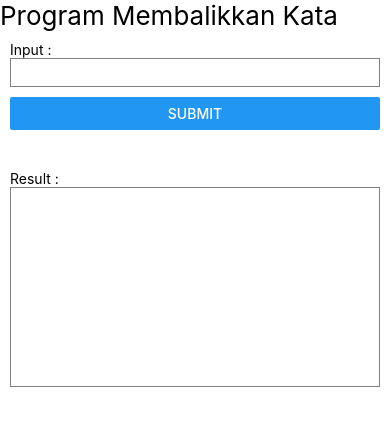
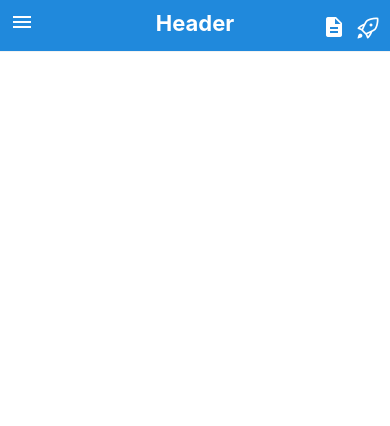
Before and after one commit to superwpdev/BelajarReactNative, a React Native app: screen / in a window 390 px wide. Shown: the top 426 px of the page. Built offline with nearby package versions, Linux system fonts and the light colour scheme.

Commit message:
header biru

```diff
--- a/App.js
+++ b/App.js
@@ -1,54 +1,88 @@
-import React, { Component } from 'react';
-import { View, Button, Text, TextInput} from 'react-native';
+import React from 'react';
+import {
+StyleSheet,
+View,
+Text,
+Linking,
+StyleProp,
+TextStyle,
+ViewStyle,
+} from 'react-native';
+import { Header as HeaderRNE, HeaderProps, Icon } from '@rneui/themed';
+import { TouchableOpacity } from 'react-native-gesture-handler';
+import { SafeAreaProvider } from 'react-native-safe-area-context';
 
-export default class App extends Component {
-  state = {
-    teks : '',
-    submitteks : '',
-  }
+type HeaderComponentProps = {
+title: string;
+view?: string;
+};
 
-  formsChange = (event) => {
-    const { text } = event;
-    let processedData = text;
-    console.log(processedData);
-    this.setState({
-      teks : processedData
-    })
-    console.log("karakter = " + this.state.teks);
-  }
+type ParamList = {
+Detail: {
+  openDrawer: void;
+};
+};
 
-  submitForms = () => {
-    let data = this.state.teks;
-    this.setState({
-      submitteks : data.split('').reverse('').join('')
-    })
-  }
+const Header: React.FunctionComponent<HeaderComponentProps> = (props) => {
 
-  render() {
-    return(
-      <View>
-      <Text style={{fontSize:26}}>Program Membalikkan Kata</Text>
-        <View style={{padding :  10}}>
-          <Text>Input :</Text>
-          <View style={{marginBottom : 10}}>
-            <TextInput
-              style={{ borderColor: 'gray', borderWidth: 1, padding : 5 }}
-              onChangeText={text => this.formsChange({ text })}
-              value={this.state.teks}
-            />
+const docsNavigate = () => {
+  Linking.openURL(`https://reactnativeelements.com/docs/${props.view}`);
+};
+
+const playgroundNavigate = () => {
+  Linking.openURL(`https://@rneui/themed.js.org/#/${props.view}`);
+};
+
+return (
+  <SafeAreaProvider>
+    <HeaderRNE
+      leftComponent={{
+        icon: 'menu',
+        color: '#fff',
+      }}
+      rightComponent={
+          <View style={styles.headerRight}>
+            <TouchableOpacity onPress={docsNavigate}>
+              <Icon name="description" color="white" />
+            </TouchableOpacity>
+            <TouchableOpacity
+              style={{ marginLeft: 10 }}
+              onPress={playgroundNavigate}
+            >
+              <Icon type="antdesign" name="rocket1" color="white" />
+            </TouchableOpacity>
           </View>
-          <View>
-            <Button title='submit' onPress={()=> this.submitForms()}></Button>
-          </View>
+      }
+      centerComponent={{ text: 'Header', style: styles.heading }}
+    />
+  </SafeAreaProvider>
+);
+};
 
-       </View>
-        <View style={{ padding: 10, marginTop : 20 }}>
-         <Text>Result :</Text>
-          <View style={{ borderColor: 'gray', borderWidth: 1, height : 200, padding : 5 }}>
-           <Text>{this.state.submitteks}</Text>
-         </View>
-       </View>
-      </View>
-        )
-        }
-}
+const styles = StyleSheet.create({
+headerContainer: {
+  justifyContent: 'center',
+  alignItems: 'center',
+  backgroundColor: '#397af8',
+  marginBottom: 20,
+  width: '100%',
+  paddingVertical: 15,
+},
+heading: {
+  color: 'white',
+  fontSize: 22,
+  fontWeight: 'bold',
+},
+headerRight: {
+  display: 'flex',
+  flexDirection: 'row',
+  marginTop: 5,
+},
+subheaderText: {
+  color: 'white',
+  fontSize: 16,
+  fontWeight: 'bold',
+},
+});
+
+export default Header;
```
Also changed, not shown: package.json (+6 -1 lines), 1 other file (tests, documents, lock files or other folders).
